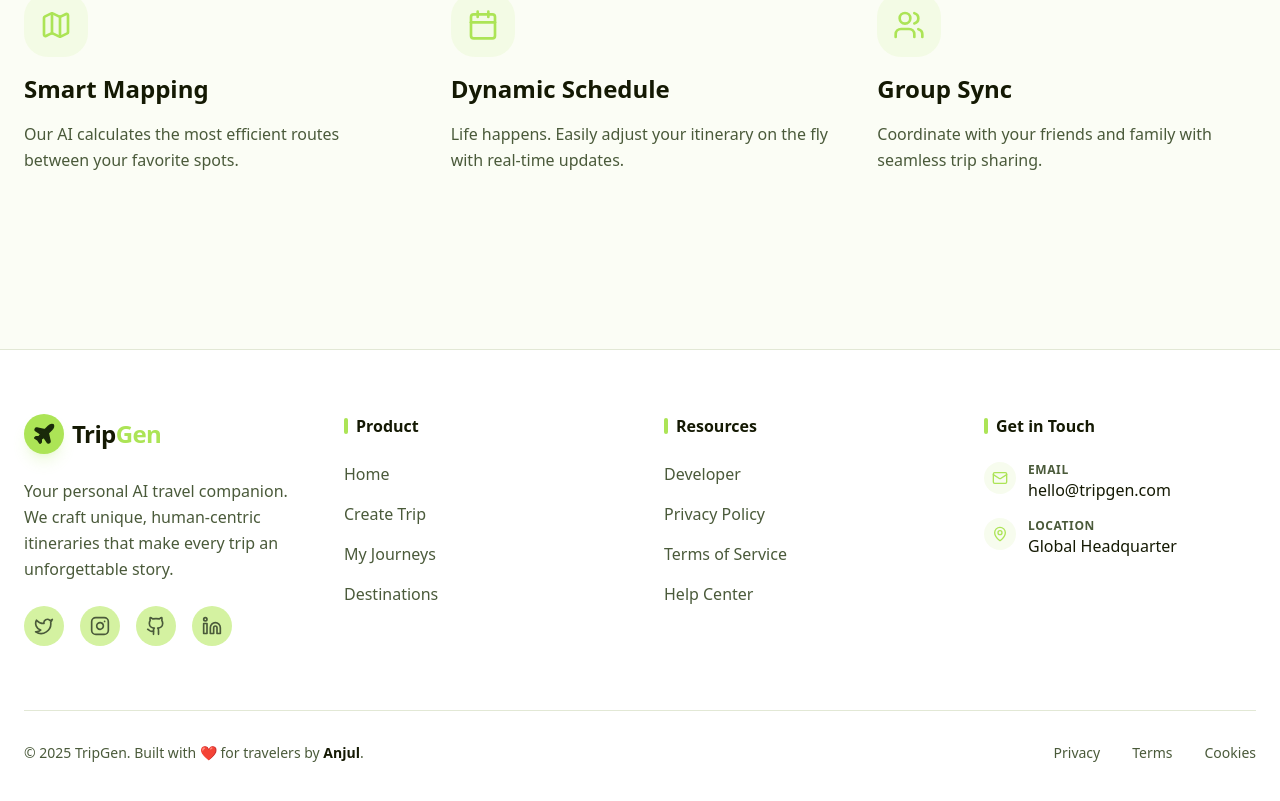
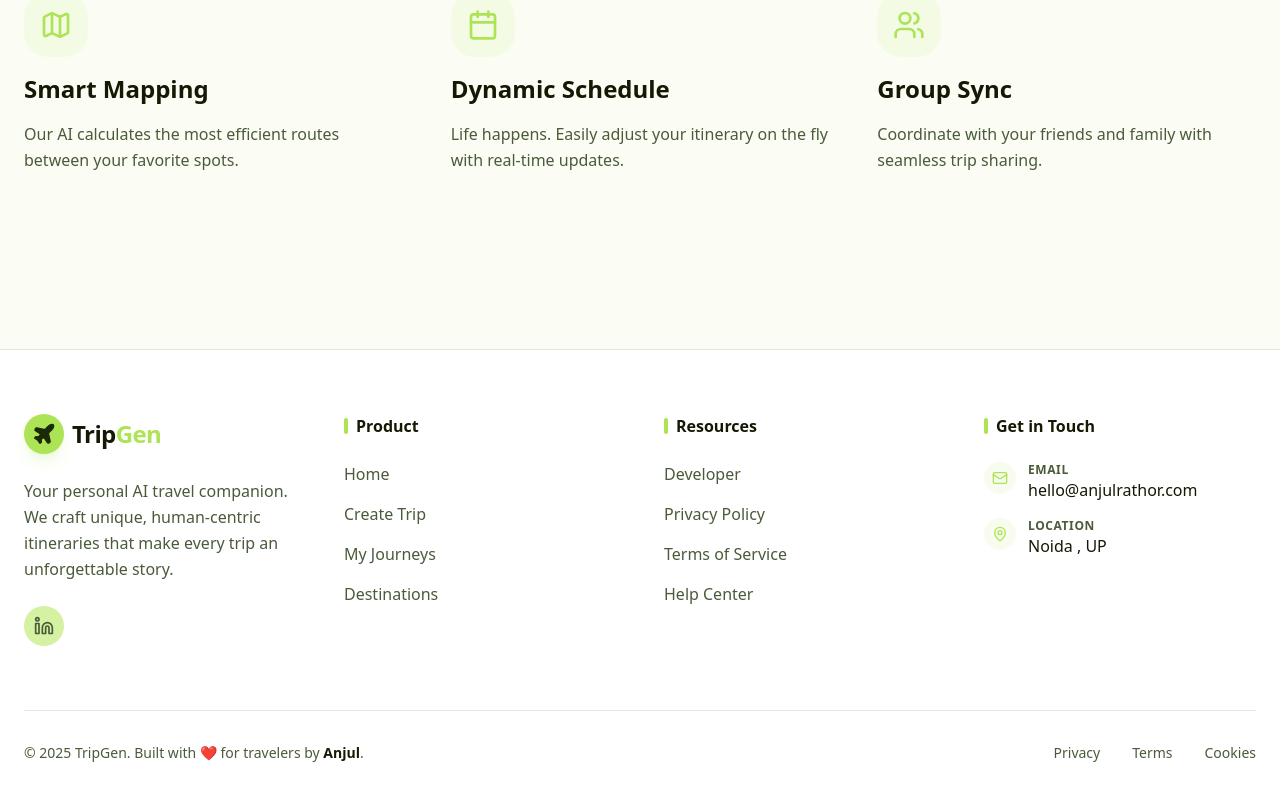
Before and after one commit to anjulrathor/TripGen, a Next.js app: page / in a window 1280 px wide. Shown: the part 1650-2451 px from the top of the page. Built offline with nearby package versions, Linux system fonts and the light colour scheme; no server answers.

Commit message:
links added

```diff
--- a/src/components/layout/Footer.jsx
+++ b/src/components/layout/Footer.jsx
@@ -25,10 +25,10 @@ export default function Footer() {
               Your personal AI travel companion. We craft unique, human-centric itineraries that make every trip an unforgettable story.
             </p>
             <div className="flex gap-4">
-              {[Twitter, Instagram, Github, Linkedin].map((Icon, i) => (
+              {[Linkedin].map((Icon, i) => (
                 <a
                   key={i}
-                  href="#"
+                  href="https://www.linkedin.com/in/anjulrathor/"
                   className="w-10 h-10 rounded-full bg-secondary flex items-center justify-center text-muted-foreground hover:bg-primary hover:text-primary-foreground transition-all duration-300"
                 >
                   <Icon className="w-5 h-5" />
@@ -78,7 +78,7 @@ export default function Footer() {
                 </div>
                 <div className="text-left">
                   <p className="text-xs text-muted-foreground uppercase tracking-wider font-semibold">Email</p>
-                  <a href="mailto:hello@tripgen.com" className="text-foreground hover:text-primary transition-all">hello@tripgen.com</a>
+                  <a href="mailto:hello@anjulrathor.com" className="text-foreground hover:text-primary transition-all">hello@anjulrathor.com</a>
                 </div>
               </div>
               <div className="flex items-start gap-3 group">
@@ -87,7 +87,7 @@ export default function Footer() {
                 </div>
                 <div className="text-left">
                   <p className="text-xs text-muted-foreground uppercase tracking-wider font-semibold">Location</p>
-                  <p className="text-foreground">Global Headquarter</p>
+                  <p className="text-foreground">Noida , UP</p>
                 </div>
               </div>
             </div>
```
